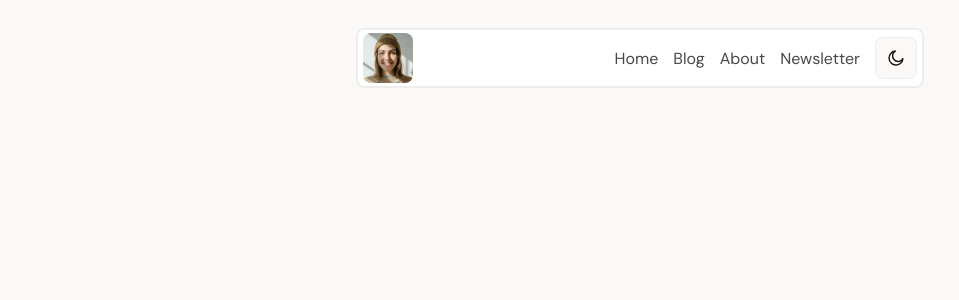
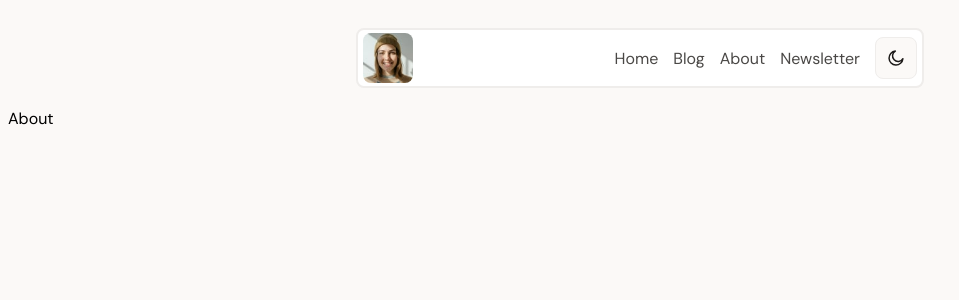
Before and after one commit to Ousmane-07/personal-blog-CRUD-React-TS-SQL, a React (Vite) app: page /about in a window 1280 px wide. Shown: the top 300 px of the page, without its empty margins (0-959 px from the left). Built offline with nearby package versions, Linux system fonts and the light colour scheme.

Commit message:
testing rendering of nav link components

```diff
--- a/src/AboutPage/About.tsx
+++ b/src/AboutPage/About.tsx
@@ -4,6 +4,7 @@ function About() {
 
     return (
         <>
+        About
         </>
     )
 }
--- a/src/BlogPage/Blog.tsx
+++ b/src/BlogPage/Blog.tsx
@@ -5,6 +5,7 @@ function Blog() {
 
     return (
         <>
+        Blog
         </>
     )
 }
--- a/src/HomePage/Home.tsx
+++ b/src/HomePage/Home.tsx
@@ -4,6 +4,7 @@ function Home() {
 
     return (
         <>
+        Home
         </>
     )
 }
--- a/src/NewsletterPage/Newsletter.tsx
+++ b/src/NewsletterPage/Newsletter.tsx
@@ -4,6 +4,7 @@ function Newsletter() {
 
     return(
         <>
+        Newsletter
         </>
     )
 }
```
